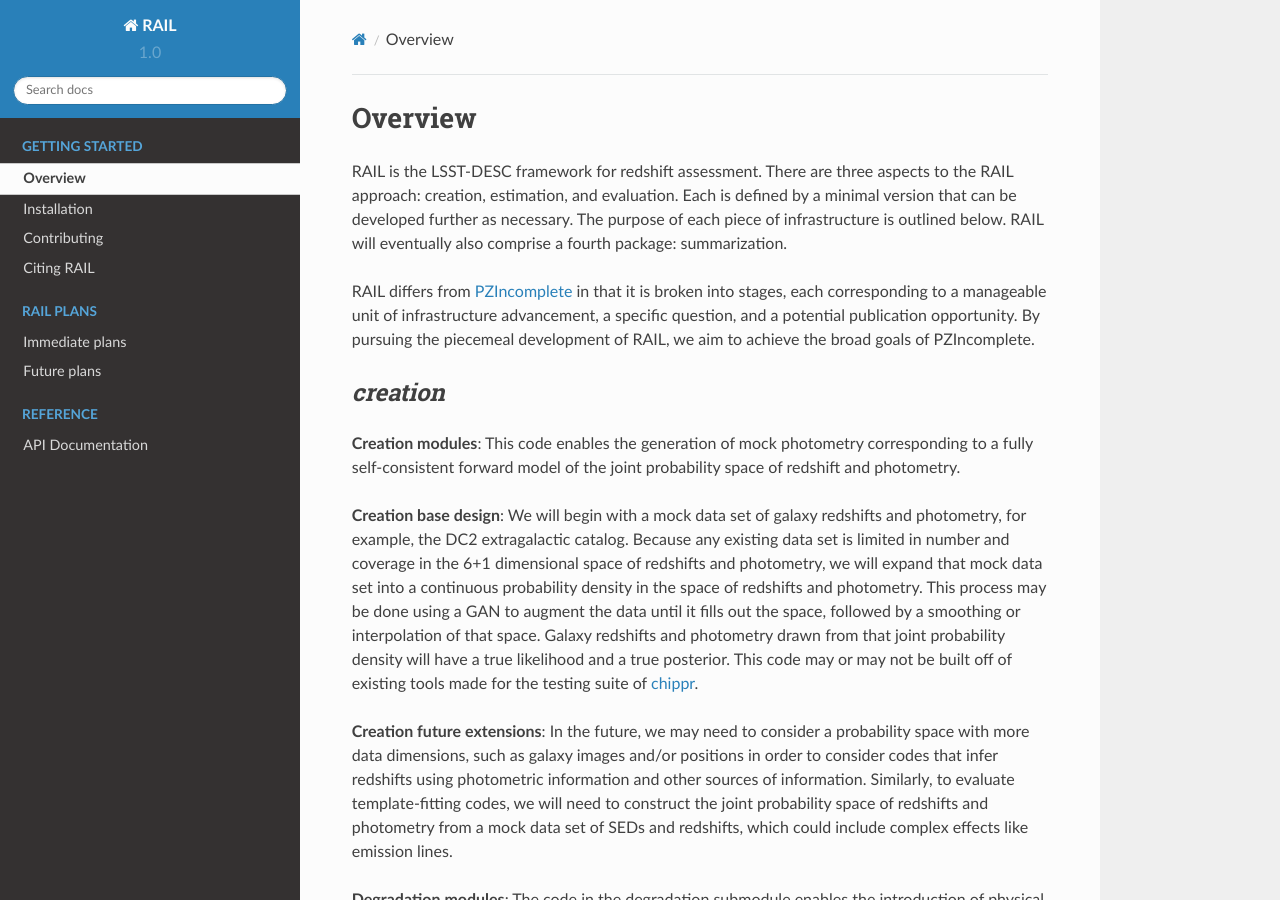
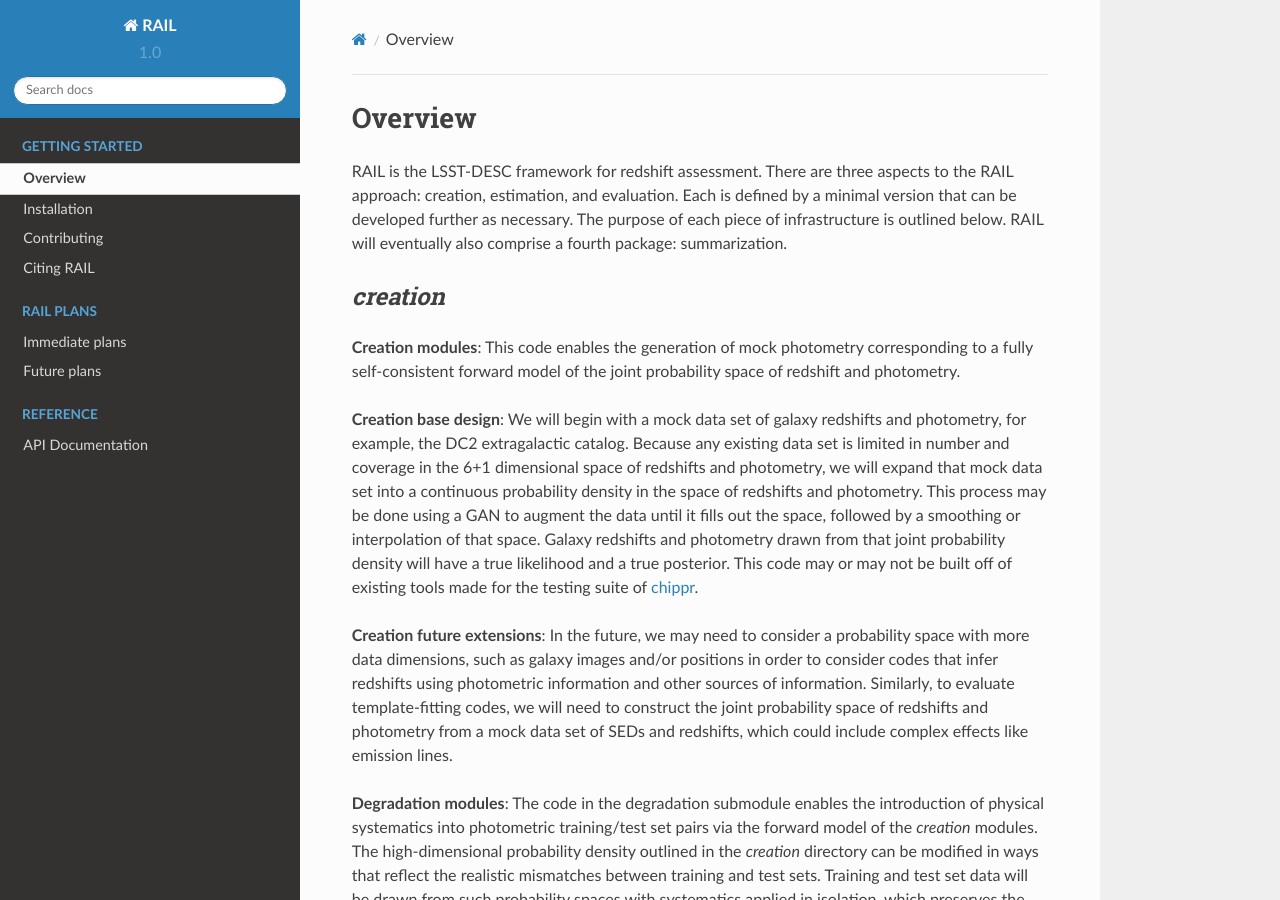
Before and after one commit to LSSTDESC/rail_attic, a Sphinx documentation site: the page built from docs/source/overview.rst, in a window 1280 px wide and 900 px high. Built offline with Sphinx 7.4.7 and the Read the Docs theme 2.0.0, drawn with Linux system fonts in a browser that asks for light colours.

Commit message:
minor update to overview text

```diff
--- a/docs/source/overview.rst
+++ b/docs/source/overview.rst
@@ -7,10 +7,6 @@
 Each is defined by a minimal version that can be developed further as necessary.
 The purpose of each piece of infrastructure is outlined below.
 RAIL will eventually also comprise a fourth package: summarization.
-
-RAIL differs from `PZIncomplete <https://github.com/LSSTDESC/pz_incomplete>`_ in that it is broken into stages,
-each corresponding to a manageable unit of infrastructure advancement, a specific question, and a potential publication opportunity.
-By pursuing the piecemeal development of RAIL, we aim to achieve the broad goals of PZIncomplete.
 
 `creation`
 ==========
```
